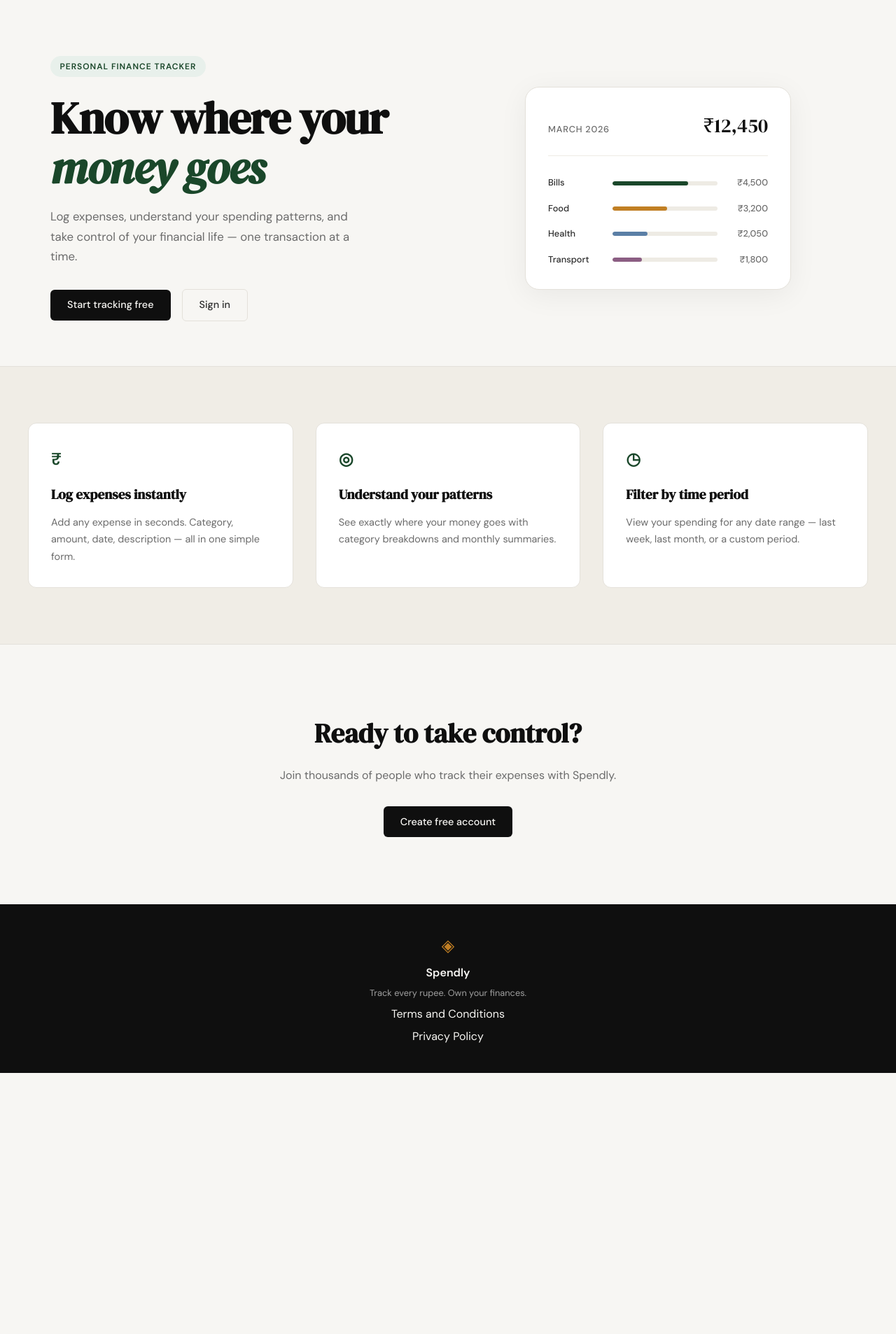
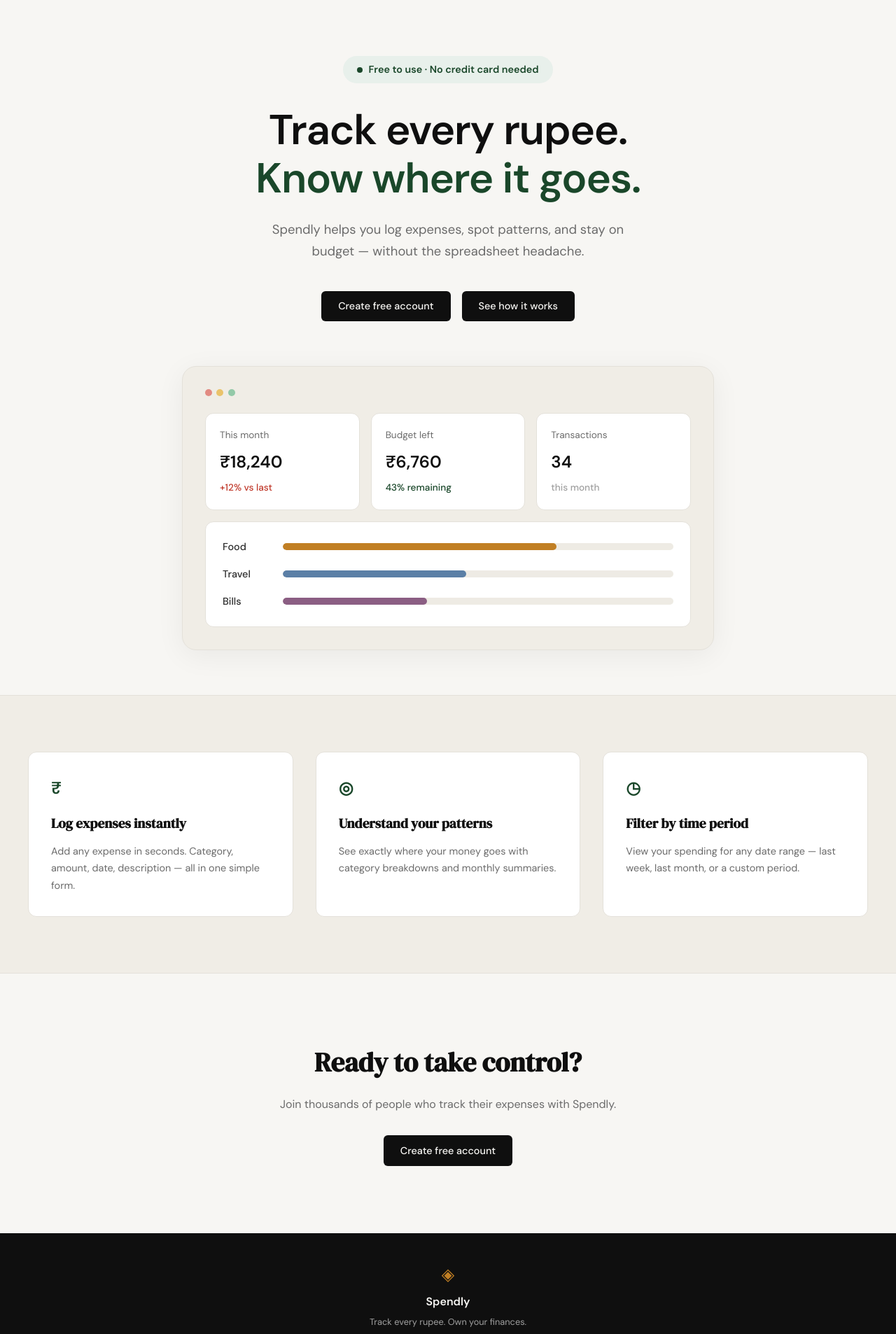
Before and after one commit to burihaan/ExpenceTracker, a Flask app: page / in a window 1280 px wide. Shown: the part 61-1967 px from the top of the page at 70% size. Before the commit the page ends 1594 px from the top, so only its background shows below. Run offline with Flask 3, Linux system fonts and the light colour scheme.

Commit message:
landing: redesign hero section to match mockup

```diff
--- a/static/css/style.css
+++ b/static/css/style.css
@@ -125,53 +125,63 @@ a { color: inherit; text-decoration: none; }
 
 .hero {
     padding: 5rem 2rem 4rem;
-    display: grid;
-    grid-template-columns: 1fr 1fr;
-    gap: 4rem;
+    max-width: 900px;
+    margin: 0 auto;
+    text-align: center;
+    display: flex;
+    flex-direction: column;
     align-items: center;
-    max-width: var(--max-width);
-    margin: 0 auto;
 }
 
 .hero-badge {
-    display: inline-block;
+    display: inline-flex;
+    align-items: center;
+    gap: 0.5rem;
     background: var(--accent-light);
     color: var(--accent);
-    font-size: 0.75rem;
+    font-size: 0.9rem;
     font-weight: 600;
-    letter-spacing: 0.08em;
-    text-transform: uppercase;
-    padding: 0.35rem 0.85rem;
+    padding: 0.5rem 1.25rem;
     border-radius: 999px;
+    margin-bottom: 2rem;
+}
+
+.hero-badge-dot {
+    width: 8px;
+    height: 8px;
+    border-radius: 50%;
+    background: var(--accent);
+    flex-shrink: 0;
+}
+
+.hero-title {
+    font-family: var(--font-body);
+    font-weight: 700;
+    font-size: clamp(2.5rem, 5.5vw, 3.75rem);
+    line-height: 1.15;
+    letter-spacing: -0.02em;
+    color: var(--ink);
     margin-bottom: 1.5rem;
 }
 
-.hero-title {
-    font-family: var(--font-display);
-    font-size: clamp(2.5rem, 5vw, 4rem);
-    line-height: 1.1;
-    letter-spacing: -0.02em;
-    color: var(--ink);
-    margin-bottom: 1.25rem;
-}
-
-.hero-title em {
-    font-style: italic;
+.hero-title-accent {
     color: var(--accent);
 }
 
 .hero-subtitle {
-    font-size: 1.05rem;
+    font-size: 1.15rem;
     color: var(--ink-muted);
     line-height: 1.7;
-    max-width: 460px;
-    margin-bottom: 2rem;
+    max-width: 560px;
+    margin: 0 auto 2.5rem;
 }
 
 .hero-actions {
     display: flex;
     gap: 1rem;
     align-items: center;
+    justify-content: center;
+    margin-bottom: 4rem;
 }
 
 /* ------------------------------------------------------------------ */
@@ -179,60 +189,104 @@ a { color: inherit; text-decoration: none; }
 /* ------------------------------------------------------------------ */
 
 .hero-visual {
+    width: 100%;
     display: flex;
     justify-content: center;
 }
 
 .mock-card {
-    background: var(--paper-card);
+    background: var(--paper-warm);
     border: 1px solid var(--border);
     border-radius: var(--radius-lg);
     padding: 2rem;
     width: 100%;
-    max-width: 380px;
+    max-width: 760px;
     box-shadow: 0 8px 40px rgba(0,0,0,0.06);
 }
 
-.mock-card-header {
+.mock-card-dots {
     display: flex;
-    justify-content: space-between;
-    align-items: baseline;
-    margin-bottom: 1.75rem;
-    padding-bottom: 1.25rem;
-    border-bottom: 1px solid var(--border-soft);
+    gap: 0.4rem;
+    margin-bottom: 1.5rem;
 }
 
-.mock-label {
-    font-size: 0.8rem;
-    font-weight: 500;
-    color: var(--ink-muted);
-    text-transform: uppercase;
-    letter-spacing: 0.06em;
+.mock-dot {
+    width: 10px;
+    height: 10px;
+    border-radius: 50%;
 }
 
-.mock-total {
-    font-family: var(--font-display);
-    font-size: 1.75rem;
-    color: var(--ink);
+.mock-dot-red { background: #e28b82; }
+.mock-dot-yellow { background: #eac36b; }
+.mock-dot-green { background: #93c9a8; }
+
+.mock-stats {
+    display: grid;
+    grid-template-columns: repeat(3, 1fr);
+    gap: 1rem;
+    margin-bottom: 1rem;
 }
 
-.mock-bars { display: flex; flex-direction: column; gap: 1rem; }
+.mock-stat {
+    background: var(--paper-card);
+    border: 1px solid var(--border);
+    border-radius: var(--radius-md);
+    padding: 1.25rem;
+    text-align: left;
+}
+
+.mock-stat-label {
+    display: block;
+    font-size: 0.85rem;
+    color: var(--ink-muted);
+    margin-bottom: 0.5rem;
+}
+
+.mock-stat-value {
+    display: block;
+    font-family: var(--font-body);
+    font-weight: 700;
+    font-size: 1.5rem;
+    color: var(--ink);
+    margin-bottom: 0.4rem;
+}
+
+.mock-stat-note {
+    display: block;
+    font-size: 0.85rem;
+    font-weight: 500;
+    color: var(--ink-faint);
+}
+
+.mock-stat-note-neg { color: var(--danger); }
+.mock-stat-note-pos { color: var(--accent); }
+
+.mock-bars-card {
+    background: var(--paper-card);
+    border: 1px solid var(--border);
+    border-radius: var(--radius-md);
+    padding: 1.5rem;
+    display: flex;
+    flex-direction: column;
+    gap: 1rem;
+}
 
 .mock-bar-row {
     display: grid;
-    grid-template-columns: 80px 1fr 60px;
+    grid-template-columns: 70px 1fr;
     align-items: center;
-    gap: 0.75rem;
+    gap: 1rem;
 }
 
 .mock-cat {
-    font-size: 0.8rem;
+    font-size: 0.9rem;
     font-weight: 500;
     color: var(--ink-soft);
+    text-align: left;
 }
 
 .mock-bar-track {
-    height: 6px;
+    height: 10px;
     background: var(--border-soft);
     border-radius: 999px;
     overflow: hidden;
@@ -240,21 +294,13 @@ a { color: inherit; text-decoration: none; }
 
 .mock-bar {
     height: 100%;
-    background: var(--accent);
+    background: var(--accent-2);
     border-radius: 999px;
     transition: width 0.6s ease;
 }
 
-.mock-bar-2 { background: var(--accent-2); }
-.mock-bar-3 { background: #5b7fa6; }
-.mock-bar-4 { background: #8b5e83; }
-
-.mock-amt {
-    font-size: 0.8rem;
-    font-weight: 500;
-    color: var(--ink-muted);
-    text-align: right;
-}
+.mock-bar-2 { background: #5b7fa6; }
+.mock-bar-3 { background: #8b5e83; }
 
 /* ------------------------------------------------------------------ */
 /* Buttons                                                             */
@@ -556,14 +602,8 @@ a { color: inherit; text-decoration: none; }
 /* ------------------------------------------------------------------ */
 
 @media (max-width: 900px) {
-    .hero {
-        grid-template-columns: 1fr;
-        text-align: center;
-    }
-
     .hero-subtitle { max-width: 100%; }
-    .hero-actions { justify-content: center; }
-    .hero-visual { display: none; }
+    .mock-stats { grid-template-columns: 1fr; }
 
     .features-inner { grid-template-columns: 1fr; }
 }
@@ -571,4 +611,6 @@ a { color: inherit; text-decoration: none; }
 @media (max-width: 600px) {
     .nav-links a:not(.nav-cta) { display: none; }
     .hero { padding: 3rem 1rem 2rem; }
+    .hero-actions { flex-direction: column; width: 100%; }
+    .hero-actions .btn-primary { width: 100%; text-align: center; }
 }
--- a/templates/landing.html
+++ b/templates/landing.html
@@ -6,55 +6,65 @@
 
 <section class="hero">
     <div class="hero-inner">
-        <div class="hero-badge">Personal Finance Tracker</div>
+        <div class="hero-badge">
+            <span class="hero-badge-dot"></span>
+            Free to use · No credit card needed
+        </div>
         <h1 class="hero-title">
-            Know where your<br>
-            <em>money goes</em>
+            Track every rupee.<br>
+            <span class="hero-title-accent">Know where it goes.</span>
         </h1>
         <p class="hero-subtitle">
-            Log expenses, understand your spending patterns,
-            and take control of your financial life —
-            one transaction at a time.
+            Spendly helps you log expenses, spot patterns, and stay
+            on budget — without the spreadsheet headache.
         </p>
         <div class="hero-actions">
-            <a href="{{ url_for('register') }}" class="btn-primary">Start tracking free</a>
-            <a href="{{ url_for('login') }}" class="btn-ghost">Sign in</a>
+            <a href="{{ url_for('register') }}" class="btn-primary">Create free account</a>
+            <a href="#" class="btn-primary">See how it works</a>
         </div>
     </div>
     <div class="hero-visual">
         <div class="mock-card">
-            <div class="mock-card-header">
-                <span class="mock-label">March 2026</span>
-                <span class="mock-total">₹12,450</span>
+            <div class="mock-card-dots">
+                <span class="mock-dot mock-dot-red"></span>
+                <span class="mock-dot mock-dot-yellow"></span>
+                <span class="mock-dot mock-dot-green"></span>
             </div>
-            <div class="mock-bars">
+            <div class="mock-stats">
+                <div class="mock-stat">
+                    <span class="mock-stat-label">This month</span>
+                    <span class="mock-stat-value">₹18,240</span>
+                    <span class="mock-stat-note mock-stat-note-neg">+12% vs last</span>
+                </div>
+                <div class="mock-stat">
+                    <span class="mock-stat-label">Budget left</span>
+                    <span class="mock-stat-value">₹6,760</span>
+                    <span class="mock-stat-note mock-stat-note-pos">43% remaining</span>
+                </div>
+                <div class="mock-stat">
+                    <span class="mock-stat-label">Transactions</span>
+                    <span class="mock-stat-value">34</span>
+                    <span class="mock-stat-note">this month</span>
+                </div>
+            </div>
+            <div class="mock-bars-card">
+                <div class="mock-bar-row">
+                    <span class="mock-cat">Food</span>
+                    <div class="mock-bar-track">
+                        <div class="mock-bar" style="width: 70%"></div>
+                    </div>
+                </div>
+                <div class="mock-bar-row">
+                    <span class="mock-cat">Travel</span>
+                    <div class="mock-bar-track">
+                        <div class="mock-bar mock-bar-2" style="width: 47%"></div>
+                    </div>
+                </div>
                 <div class="mock-bar-row">
                     <span class="mock-cat">Bills</span>
                     <div class="mock-bar-track">
-                        <div class="mock-bar" style="width: 72%"></div>
+                        <div class="mock-bar mock-bar-3" style="width: 37%"></div>
                     </div>
-                    <span class="mock-amt">₹4,500</span>
-                </div>
-                <div class="mock-bar-row">
-                    <span class="mock-cat">Food</span>
-                    <div class="mock-bar-track">
-                        <div class="mock-bar mock-bar-2" style="width: 52%"></div>
-                    </div>
-                    <span class="mock-amt">₹3,200</span>
-                </div>
-                <div class="mock-bar-row">
-                    <span class="mock-cat">Health</span>
-                    <div class="mock-bar-track">
-                        <div class="mock-bar mock-bar-3" style="width: 33%"></div>
-                    </div>
-                    <span class="mock-amt">₹2,050</span>
-                </div>
-                <div class="mock-bar-row">
-                    <span class="mock-cat">Transport</span>
-                    <div class="mock-bar-track">
-                        <div class="mock-bar mock-bar-4" style="width: 28%"></div>
-                    </div>
-                    <span class="mock-amt">₹1,800</span>
                 </div>
             </div>
         </div>
```
